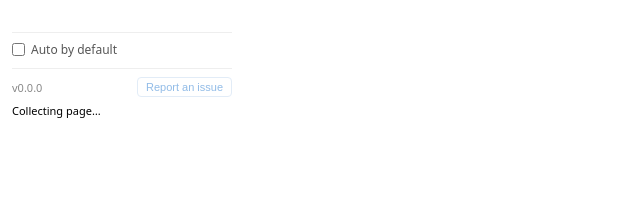
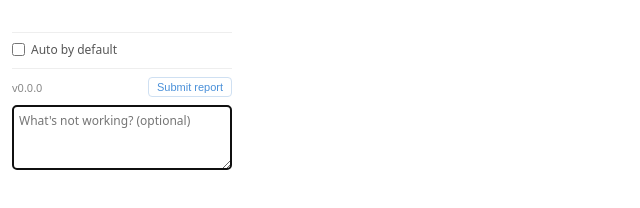
Before and after one commit to ekrako/bidi, a website with bundled scripts: page src/popup.html in a window 1280 px wide. Both pictures are taken after a click on the button "Report an issue". Shown: the whole page, without its empty margins (0-640 px from the left). Built offline with nearby package versions, Linux system fonts and the light colour scheme; no server answers.

Commit message:
feat: add optional description to Report an issue flow (#26)
* feat: add optional description field to Report an issue flow

* chore: bump manifest to 1.1.1

* fix: bound Report description length across worker and popup

* fix: add accessible name and aria state to Report description field

* refactor: toggle report description via CSS class not inline display

* test: cover description trimming and whitespace-only omission

```diff
--- a/src/popup.html
+++ b/src/popup.html
@@ -76,6 +76,21 @@
         opacity: 0.6;
         cursor: default;
       }
+      #reportDesc {
+        display: none;
+        width: 100%;
+        box-sizing: border-box;
+        margin-top: 8px;
+        padding: 6px;
+        border: 1px solid #ccc;
+        border-radius: 4px;
+        font-family: inherit;
+        font-size: 12px;
+        resize: vertical;
+      }
+      #reportDesc.open {
+        display: block;
+      }
       #reportStatus {
         margin-top: 6px;
         font-size: 11px;
@@ -99,8 +114,22 @@
     </label>
     <div class="footer">
       <span>v<span id="version"></span></span>
-      <button id="reportBtn" type="button">Report an issue</button>
+      <button
+        id="reportBtn"
+        type="button"
+        aria-controls="reportDesc"
+        aria-expanded="false"
+      >
+        Report an issue
+      </button>
     </div>
+    <textarea
+      id="reportDesc"
+      rows="3"
+      maxlength="2000"
+      aria-label="Describe what's not working (optional)"
+      placeholder="What's not working? (optional)"
+    ></textarea>
     <div id="reportStatus"></div>
     <script src="popup.js"></script>
   </body>
--- a/src/popup.ts
+++ b/src/popup.ts
@@ -26,10 +26,20 @@ function hostnameOf(url: string | undefined): string | null {
 function setupReport() {
   const btn = document.getElementById("reportBtn") as HTMLButtonElement;
   const status = document.getElementById("reportStatus") as HTMLDivElement;
+  const desc = document.getElementById("reportDesc") as HTMLTextAreaElement;
   document.getElementById("version")!.textContent =
     chrome.runtime.getManifest().version;
 
   btn.addEventListener("click", async () => {
+    // First click reveals the description field; second click submits.
+    if (!desc.classList.contains("open")) {
+      desc.classList.add("open");
+      btn.setAttribute("aria-expanded", "true");
+      desc.focus();
+      btn.textContent = "Submit report";
+      return;
+    }
+
     btn.disabled = true;
     status.className = "";
     status.textContent = "Collecting page…";
@@ -39,11 +49,13 @@ function setupReport() {
 
       const dom = await collectDom(tab.id);
       status.textContent = "Creating issue…";
+      const description = desc.value.trim();
       const { issueUrl } = await submitReport({
         url: tab.url,
         dom,
         version: chrome.runtime.getManifest().version,
         userAgent: navigator.userAgent,
+        ...(description ? { description } : {}),
       });
 
       status.className = "ok";
--- a/src/report.ts
+++ b/src/report.ts
@@ -15,6 +15,8 @@ export interface ReportPayload {
   dom: string;
   version: string;
   userAgent: string;
+  /** Optional free-text description of what isn't working. */
+  description?: string;
 }
 
 export interface ReportResult {
```
Also changed, not shown: src/report.test.ts (+16 -0 lines), worker/index.test.ts (+63 -0 lines), worker/index.ts (+8 -2 lines), manifest.json.
